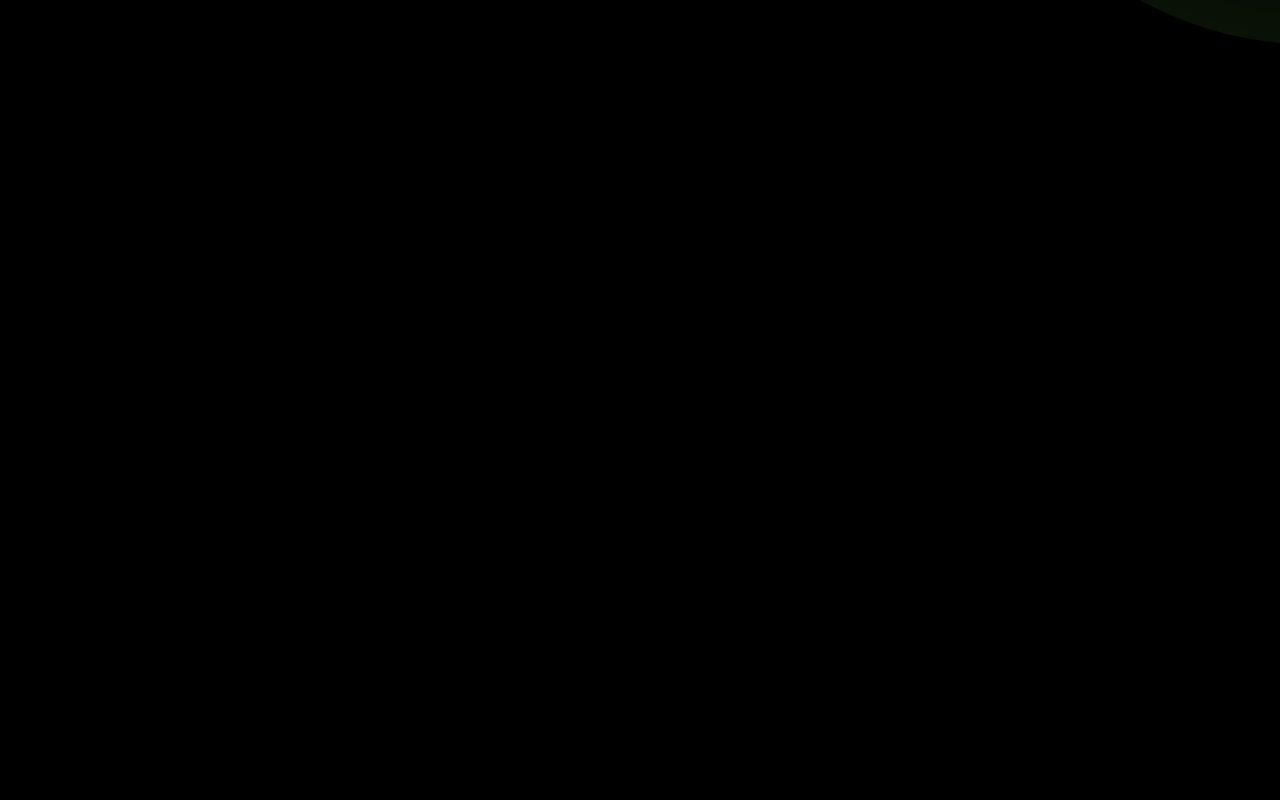
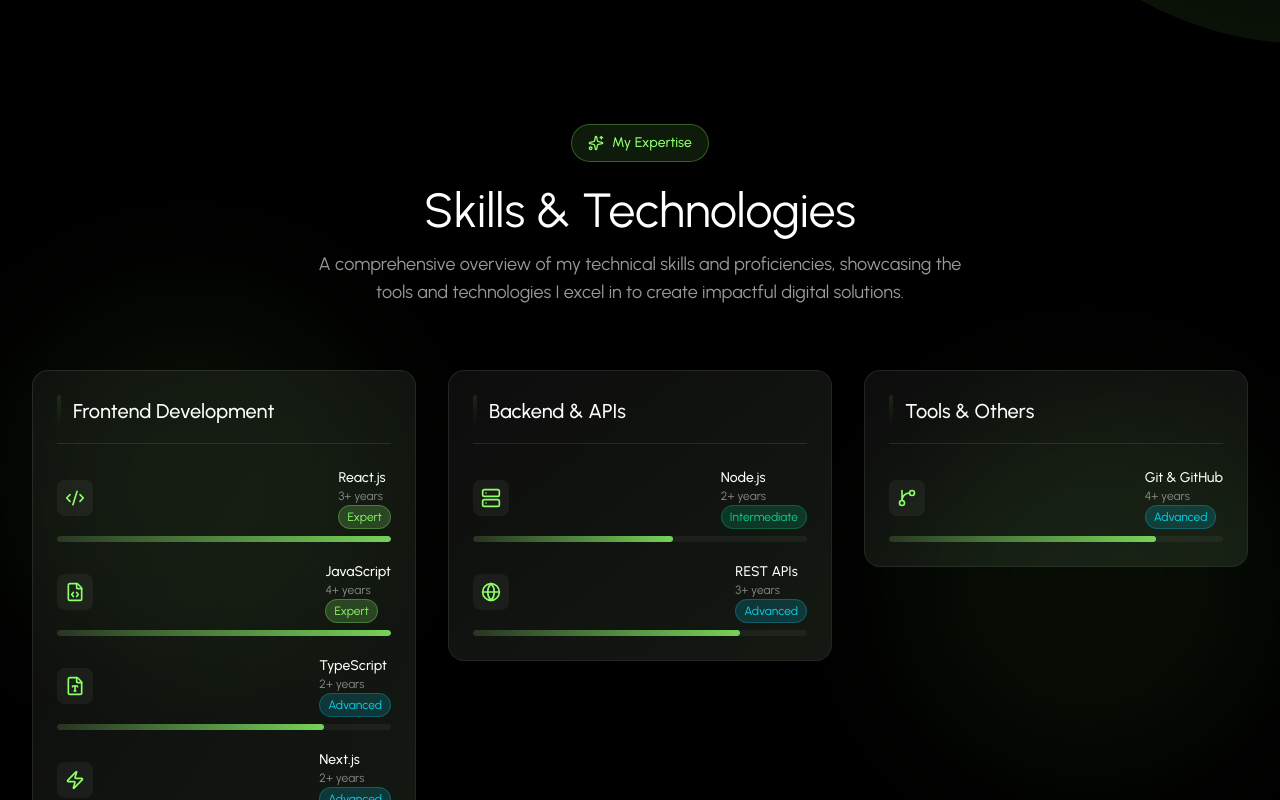
Before and after one commit to alexbalak21/Portfolio, a React app: page / in a window 1280 px wide. Shown: the part 1840-2640 px from the top of the page. Built offline with nearby package versions, Linux system fonts and the light colour scheme; the HTML template or start-up script is replaced by a standard one.

Commit message:
Skills done

```diff
--- a/src/App.tsx
+++ b/src/App.tsx
@@ -1,6 +1,7 @@
 import Navbar from "@components/layout/Navbar"
 import About from "@components/sections/About"
 import Hero from "@components/sections/Hero"
+import Skills from "@components/sections/Skills";
 
 import { useEffect, useRef } from "react";
 
@@ -28,7 +29,7 @@
       <main>
         <Hero />
         <About />
-        {/* Force overflow for scrollbar test */}
+        <Skills />
         <div style={{ height: "2000px" }} />
       </main>
     </div>
--- a/src/components/sections/Skills.tsx
+++ b/src/components/sections/Skills.tsx
@@ -1,5 +1,26 @@
 import { skills } from "../../data/skills";
-import * as Icons from "lucide-react";
+type SkillLevel = "Expert" | "Advanced" | "Intermediate";
+import {
+  Code2,
+  FileCode,
+  FileType,
+  Zap,
+  Server,
+  GitBranch,
+  Database,
+  Globe,
+  Sparkles,
+} from "lucide-react";
+const iconMap = {
+  Code2,
+  FileCode,
+  FileType,
+  Zap,
+  Server,
+  GitBranch,
+  Database,
+  Globe,
+};
 import FadeIn from "../animations/FadeIn";
 
 const Skills = () => {
@@ -28,7 +49,7 @@
   };
 
   // Level color
-  const getLevelColor = (level: string) => {
+  const getLevelColor = (level: SkillLevel) => {
     const colors = {
       Expert: "text-[#8DFF69] bg-[#8DFF69]/20 border-[#8DFF69]/30",
       Advanced: "text-cyan-400 bg-cyan-500/20 border-cyan-500/30",
@@ -64,7 +85,7 @@
         <FadeIn delay={100}>
           <div className="text-center mb-16">
             <div className="inline-flex items-center gap-2 px-4 py-2 bg-primary/10 border border-primary/30 rounded-full mb-6">
-              <Icons.Sparkles className="w-4 h-4 text-primary" />
+              <Sparkles className="w-4 h-4 text-primary" />
               <span className="text-sm text-primary font-medium">My Expertise</span>
             </div>
 
@@ -81,7 +102,7 @@
         </FadeIn>
 
         {/* Skills Categories */}
-        <div className="grid grid-cols-1 lg:grid-col-3 gap-8">
+        <div className="grid grid-cols-1 lg:grid-cols-3 gap-8">
           {Object.entries(skillCategories).map(
             ([category, categorySkills], categoryIndex) => (
               <FadeIn key={category} delay={categoryIndex * 100}>
@@ -95,8 +116,8 @@
                   {/* Skills List */}
                   <div className="space-y-5">
                     {categorySkills.map((skill) => {
-                      const IconComponent =
-                        Icons[skill.icon] || Icons.Code2;
+                      if (!skill) return null;
+                      const IconComponent = iconMap[skill.icon as keyof typeof iconMap] || Code2;
                       const proficiency = getProficiencyLevel(skill.level);
 
                       return (
@@ -113,14 +134,14 @@
                             <div>
                               <div className="text-sm font-medium text-white">
                                 {skill.name}
-                                </div>
+                              </div>
                               <div className="text-xs text-white/50">
                                 {skill.experience}
-                                </div>
+                              </div>
 
                               <span
                                 className={`text-xs px-2 py-1 rounded-full border ${getLevelColor(
-                                  skill.level
+                                  skill.level as SkillLevel
                                 )}`}
                               >
                                 {skill.level}
```
